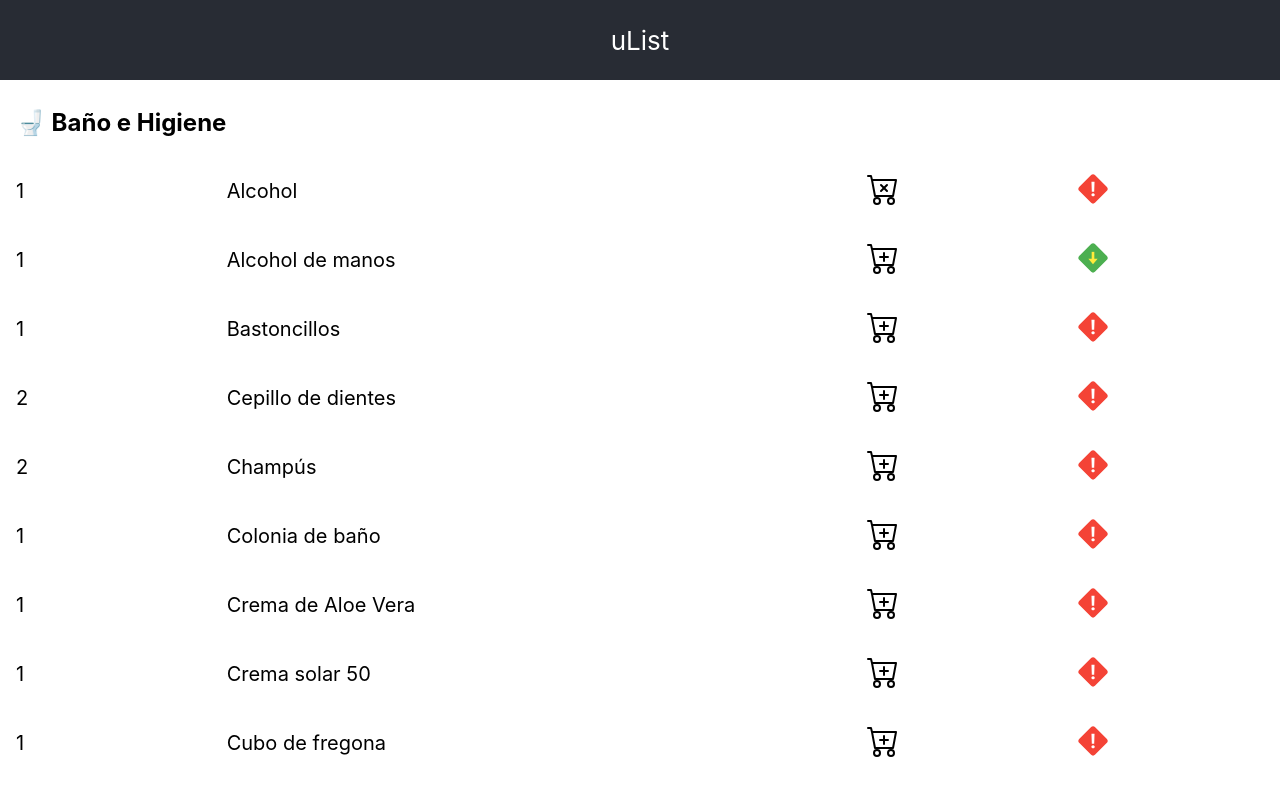
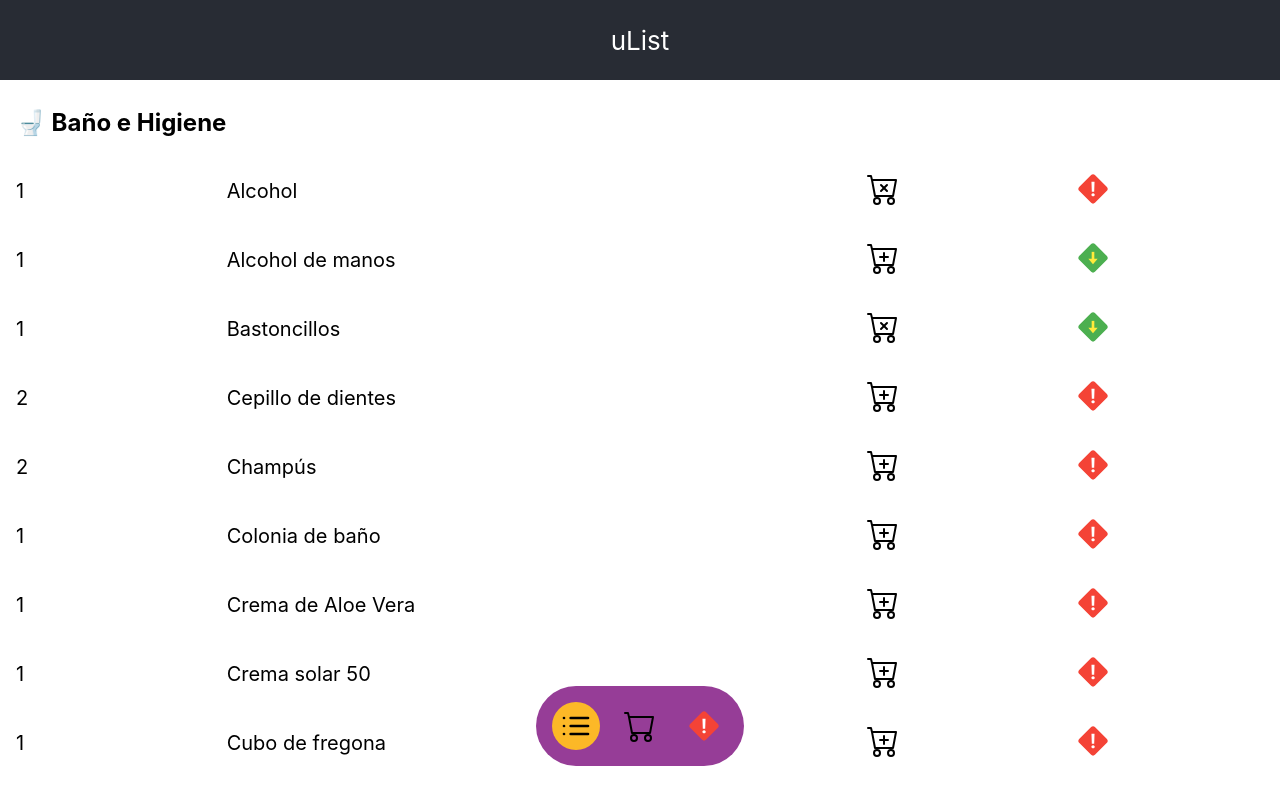
Before and after one commit to ulist-app/ulist-mvp, a React (Create React App) app: page / in a window 1280 px wide. Shown: the top 793 px of the page. Built offline with nearby package versions, Linux system fonts and the light colour scheme.

Commit message:
✨ render all, required and mandatory view

```diff
--- a/src/application/cases/index.ts
+++ b/src/application/cases/index.ts
@@ -1,2 +1,6 @@
 export * from './get-all-items/get-all-items.case'
 export * from './set-item-as-required/set-item-as-required.case'
+export * from './set-item-as-not-required/set-item-as-not-required.case'
+export * from './set-item-as-mandatory/set-item-as-mandatory.case'
+export * from './set-item-as-not-mandatory/set-item-as-not-mandatory.case'
+export * from './use-case'
--- a/src/infrastructure/data/items.ts
+++ b/src/infrastructure/data/items.ts
@@ -29,8 +29,8 @@ export const items: Record<string, RawItem> = {
     category: 'd5559a99-e75c-4ab6-a334-ff4099e6f628',
     name: 'Bastoncillos',
     quantity: 1,
-    isRequired: false,
-    isMandatory: false
+    isRequired: true,
+    isMandatory: true
   },
   'd12df1ef-c618-420f-9614-ea9d80bf0542': {
     id: 'd12df1ef-c618-420f-9614-ea9d80bf0542',
--- a/src/infrastructure/ui/App/App.scss
+++ b/src/infrastructure/ui/App/App.scss
@@ -10,6 +10,10 @@
   color: white;
 }
 
+.App-main {
+  padding-bottom: 144px;
+}
+
 .App-link {
   color: #61dafb;
 }
--- a/src/infrastructure/ui/App/App.tsx
+++ b/src/infrastructure/ui/App/App.tsx
@@ -1,45 +1,71 @@
 import React, {useEffect, useState} from 'react';
 import './App.scss';
 import {ItemRepositoryLocalStorage} from "../../repositories/item.repository.local-storage";
-import {GetAllItemsCase, SetItemAsRequiredCase} from "../../../application";
-import {SetItemAsMandatoryCase} from "../../../application/cases/set-item-as-mandatory/set-item-as-mandatory.case";
 import {
-  SetItemAsNotRequiredCase
-} from "../../../application/cases/set-item-as-not-required/set-item-as-not-required.case";
-import {
-  SetItemAsNotMandatoryCase
-} from "../../../application/cases/set-item-as-not-mandatory/set-item-as-not-mandatory.case";
+  GetAllItemsCase, SetItemAsMandatoryCase,
+  SetItemAsNotMandatoryCase,
+  SetItemAsNotRequiredCase,
+  SetItemAsRequiredCase,
+  UseCase
+} from "../../../application";
 import {ItemList} from "../../../core";
 import {List} from "../components/List";
+import {Menu} from "../components/Menu";
+
+export enum Views {
+  All,
+  Required,
+  Mandatory
+}
 
 function App() {
-  const useCases = generateUseCases()
+  const [view, setView] = useState(Views.All)
   const [items, setItems] = useState(new ItemList([]))
-  console.log(items.getAll().at(0)?.toString())
+  const [itemsNeedToBeUpdated, setItemsNeedToBeUpdated] = useState(false)
+  const setViewAndFetch = (view: Views) => {
+    setView(view)
+    setItemsNeedToBeUpdated(true)
+  }
+  const useCases = generateUseCases(setItemsNeedToBeUpdated)
 
   useEffect(() => {
-    useCases.getAllItems.exec().then(setItems)
+    useCases.getAllItems().then(setItems)
   }, [])
+
+  useEffect(() => {
+    if (itemsNeedToBeUpdated) {
+      useCases.getAllItems().then(setItems)
+      setItemsNeedToBeUpdated(false)
+    }
+  }, [itemsNeedToBeUpdated])
   return (
     <div className="App">
       <header className="App-header">
         uList
       </header>
-      <main>
-        <List items={items.getAll()}/>
+      <main className="App-main">
+        {view === Views.All && <List items={items.getAll()} {...useCases}/>}
+        {view === Views.Required && <List items={items.getAllRequired()} {...useCases}/>}
+        {view === Views.Mandatory && <List items={items.getAllMandatory()} {...useCases}/>}
+        <Menu activeView={view} setView={setViewAndFetch}/>
       </main>
     </div>
   );
 }
 
-function generateUseCases() {
+function generateUseCases(setItemsNeedToBeUpdated: (needUpdate: boolean) => void) {
   const itemRepository = new ItemRepositoryLocalStorage()
+  const withFetch = (useCase: UseCase<any, Promise<any>>) => (args: any) =>
+      useCase.exec
+        .bind(useCase)(args)
+        .then(() => setItemsNeedToBeUpdated(true))
+  const getAllItems = new GetAllItemsCase(itemRepository)
   return {
-    getAllItems: new GetAllItemsCase(itemRepository),
-    setItemAsRequired: new SetItemAsRequiredCase(itemRepository),
-    setItemAsNotRequired: new SetItemAsNotRequiredCase(itemRepository),
-    setItemAsMandatory: new SetItemAsMandatoryCase(itemRepository),
-    setItemAsNotMandatory: new SetItemAsNotMandatoryCase(itemRepository),
+    getAllItems: getAllItems.exec.bind(getAllItems),
+    setItemAsRequired: withFetch(new SetItemAsRequiredCase(itemRepository)),
+    setItemAsNotRequired: withFetch(new SetItemAsNotRequiredCase(itemRepository)),
+    setItemAsMandatory: withFetch(new SetItemAsMandatoryCase(itemRepository)),
+    setItemAsNotMandatory: withFetch(new SetItemAsNotMandatoryCase(itemRepository)),
   }
 }
 
--- a/src/infrastructure/ui/components/List.tsx
+++ b/src/infrastructure/ui/components/List.tsx
@@ -1,13 +1,19 @@
 import {FC} from "react";
-import {Item} from "../../../core";
+import {Id, Item} from "../../../core";
 import {ListItem} from "./ListItem";
 import './List.scss'
 
+type SetItemFunction = (id: Id) => void
+
 interface ItemListProps {
-  items: Item[]
+  items: Item[],
+  setItemAsRequired: SetItemFunction,
+  setItemAsNotRequired: SetItemFunction,
+  setItemAsMandatory: SetItemFunction,
+  setItemAsNotMandatory: SetItemFunction,
 }
 
-export const List: FC<ItemListProps> = ({items}) => {
+export const List: FC<ItemListProps> = ({items, ...useCases}) => {
   const itemsByCategory = items.reduce((dictionary, item) => {
     if (dictionary[item.category.name]) {
       dictionary[item.category.name] = dictionary[item.category.name].concat(item)
@@ -22,7 +28,7 @@ export const List: FC<ItemListProps> = ({items}) => {
         {items.map(item => (
           <ul className="ItemList">
             <li key={item.id.value}>
-              <ListItem item={item}/>
+              <ListItem item={item} {...useCases}/>
             </li>
           </ul>
 
--- a/src/infrastructure/ui/components/ListItem.tsx
+++ b/src/infrastructure/ui/components/ListItem.tsx
@@ -1,22 +1,35 @@
 import {FC} from "react";
-import {Item} from "../../../core";
+import {Id, Item} from "../../../core";
 import './ListItem.scss'
-import {BsCartPlus, BsCartX, } from "react-icons/bs";
+import {BsCartPlus, BsCartX,} from "react-icons/bs";
 import {FcHighPriority, FcLowPriority} from "react-icons/fc";
+
+type SetItemFunction = (id: Id) => void
+
 
 interface ListItemProps {
   item: Item
+  setItemAsRequired: SetItemFunction,
+  setItemAsNotRequired: SetItemFunction,
+  setItemAsMandatory: SetItemFunction,
+  setItemAsNotMandatory: SetItemFunction,
 }
 
-export const ListItem: FC<ListItemProps> = ({item}) => {
+export const ListItem: FC<ListItemProps> = ({ item, ...useCases}) => {
   return <div className="ListItem">
     <span className="quantity">{item.quantity}</span>
     <span className="item">{item.name}</span>
     <span className="is-required">
-      {item.isRequired ? <BsCartX size={32}/> : <BsCartPlus size={32}/>}
+      {item.isRequired
+        ? <BsCartX size={32} onClick={() => useCases.setItemAsNotRequired(item.id)}/>
+        : <BsCartPlus size={32} onClick={() => useCases.setItemAsRequired(item.id)}/>
+      }
     </span>
     <span className="is-mandatory">
-      {item.isMandatory ? <FcLowPriority size={32}/> : <FcHighPriority size={32}/>}
+      {item.isMandatory
+        ? <FcLowPriority size={32} onClick={() => useCases.setItemAsNotMandatory(item.id)}/>
+        : <FcHighPriority size={32} onClick={() => useCases.setItemAsMandatory(item.id)}/>
+      }
     </span>
   </div>
 }
--- /dev/null
+++ b/src/infrastructure/ui/components/Menu.scss
@@ -0,0 +1,32 @@
+.Menu {
+  align-items: center;
+  bottom: 24px;
+  display: flex;
+  font-size: 2rem;
+  height: 100px;
+  justify-content: center;
+  position: fixed;
+  width: 100%;
+
+  ul, li {
+    margin: 0;
+    padding: 0;
+  }
+
+  ul {
+    align-items: center;
+    border-radius: 48px;
+    display: flex;
+    gap: 16px;
+    padding: 16px;
+  }
+
+  li {
+    border-radius: 50%;
+    font-size: 32px;
+    height: 32px;
+    list-style: none;
+    padding: 8px;
+    width: 32px;
+  }
+}
--- /dev/null
+++ b/src/infrastructure/ui/components/Menu.tsx
@@ -0,0 +1,37 @@
+import React, {FC} from "react";
+import './Menu.scss'
+import {Views} from "../App/App";
+import {BsCart} from "react-icons/bs";
+import {FcHighPriority} from "react-icons/fc";
+import {FiList} from "react-icons/fi";
+import {palette} from "../../../core";
+
+
+export const Menu: FC<{ setView: (view: Views) => void, activeView: Views }> = ({setView, activeView}) => {
+  const isActive = (view: Views) => view === activeView
+  const getBackgroundColor = (view: Views) => isActive(view) ? palette.yellow : 'transparent'
+  return (
+    <nav className="Menu">
+      <ul style={{backgroundColor: palette.purple}}>
+        <li
+          style={{backgroundColor: getBackgroundColor(Views.All)}}
+          onClick={() => setView(Views.All)}
+        >
+          <FiList/>
+        </li>
+        <li
+          style={{backgroundColor: getBackgroundColor(Views.Required)}}
+          onClick={() => setView(Views.Required)}
+        >
+          <BsCart/>
+        </li>
+        <li
+          style={{backgroundColor: getBackgroundColor(Views.Mandatory)}}
+          onClick={() => setView(Views.Mandatory)}
+        >
+          <FcHighPriority/>
+        </li>
+      </ul>
+    </nav>
+  )
+}
```
Also changed, not shown: src/logo.svg (deleted).
